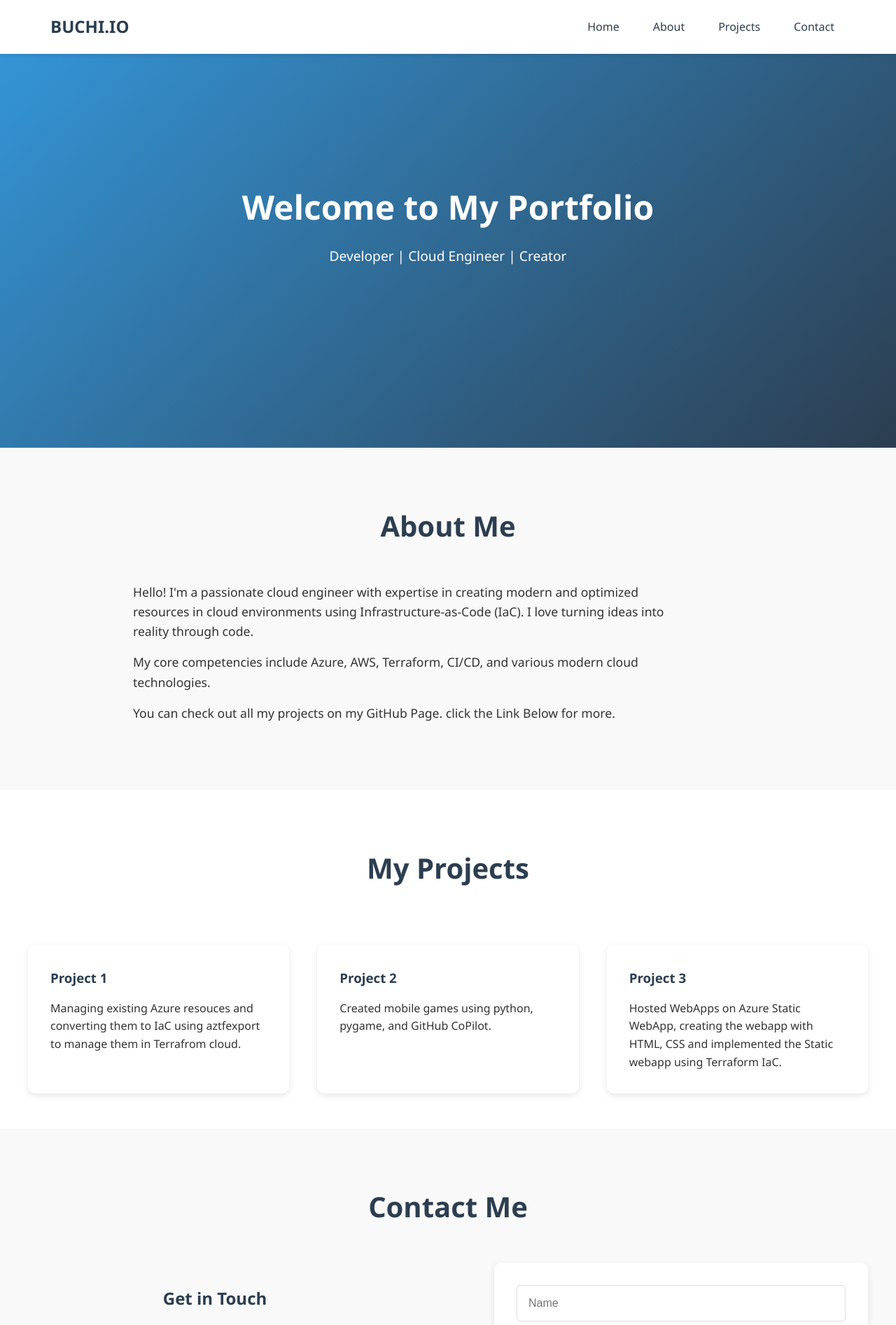
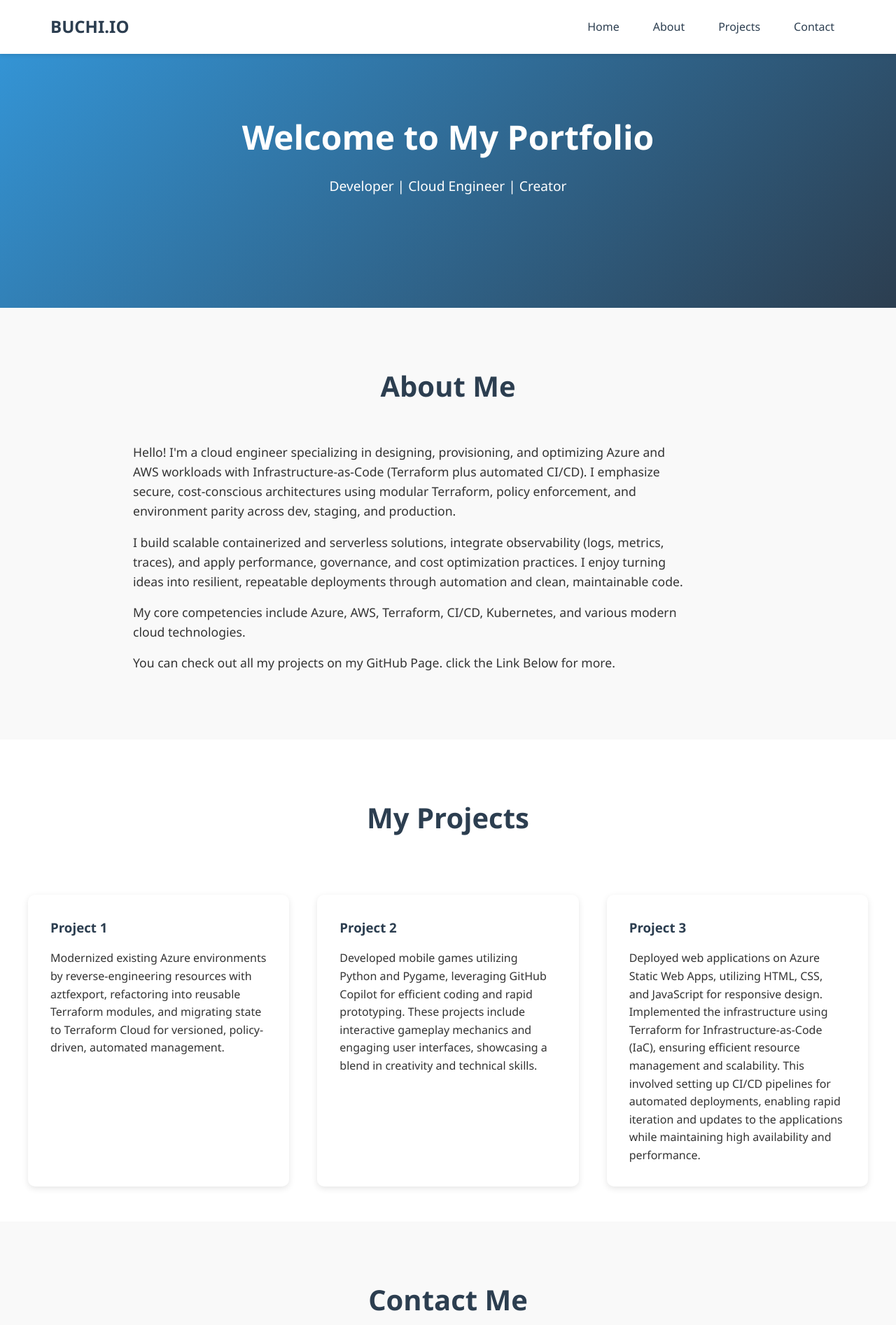
Before and after one commit to iBrid/my_webpage, a PHP site: page / in a window 1280 px wide. Shown: the top 1894 px of the page at 70% size. Run offline with PHP 8.4, Linux system fonts and the light colour scheme.

Commit message:
appearance fixes

```diff
--- a/index.html
+++ b/index.html
@@ -40,9 +40,9 @@
     <section id="about" class="about">
         <h2>About Me</h2>
         <div class="about-content">
-            <p>Hello! I'm a passionate cloud engineer with expertise in creating modern and optimized resources in cloud
-                environments using Infrastructure-as-Code (IaC). I love turning ideas into reality through code.</p>
-            <p>My core competencies include Azure, AWS, Terraform, CI/CD, and various modern cloud technologies.</p>
+            <p>Hello! I'm a cloud engineer specializing in designing, provisioning, and optimizing Azure and AWS workloads with Infrastructure-as-Code (Terraform plus automated CI/CD). I emphasize secure, cost-conscious architectures using modular Terraform, policy enforcement, and environment parity across dev, staging, and production.</p>
+            <p>I build scalable containerized and serverless solutions, integrate observability (logs, metrics, traces), and apply performance, governance, and cost optimization practices. I enjoy turning ideas into resilient, repeatable deployments through automation and clean, maintainable code.</p>
+            <p>My core competencies include Azure, AWS, Terraform, CI/CD, Kubernetes, and various modern cloud technologies.</p>
             <p>You can check out all my projects on my GitHub Page. click the Link Below for more.</p>
         </div>
     </section>
@@ -52,18 +52,19 @@
         <div class="project-grid">
             <div class="project-card">
                 <h3>Project 1</h3>
-                <p>Managing existing Azure resouces and converting them to IaC using aztfexport to manage them in
-                    Terrafrom cloud.</p>
+                <p>Modernized existing Azure environments by reverse-engineering resources with aztfexport, refactoring into reusable Terraform modules,
+                    and migrating state to Terraform Cloud for versioned, policy-driven, automated management.</p>
             </div>
             <div class="project-card">
                 <h3>Project 2</h3>
-                <p>Created mobile games using python, pygame, and GitHub CoPilot.</p>
+                <p>Developed mobile games utilizing Python and Pygame, leveraging GitHub Copilot for efficient coding and rapid prototyping.
+                    These projects include interactive gameplay mechanics and engaging user interfaces, showcasing a blend in creativity and technical skills.</p>
             </div>
             <div class="project-card">
                 <h3>Project 3</h3>
-                <p>Hosted WebApps on Azure Static WebApp, creating the webapp with HTML, CSS and implemented the Static
-                    webapp using Terraform IaC.</p>
-            </div>
+                <p>Deployed web applications on Azure Static Web Apps, utilizing HTML, CSS, and JavaScript for responsive design.
+                    Implemented the infrastructure using Terraform for Infrastructure-as-Code (IaC), ensuring efficient resource management and scalability.
+                    This involved setting up CI/CD pipelines for automated deployments, enabling rapid iteration and updates to the applications while maintaining high availability and performance.</p>
         </div>
     </section>
     <section id="contact" class="contact">
--- a/styles.css
+++ b/styles.css
@@ -179,7 +179,7 @@ nav ul li a:hover {
 
 /* Hero Section */
 .hero {
-    min-height: 80vh;
+    min-height: 55vh;
     background: linear-gradient(135deg, var(--primary-color), var(--secondary-color));
     display: flex;
     align-items: center;
```
